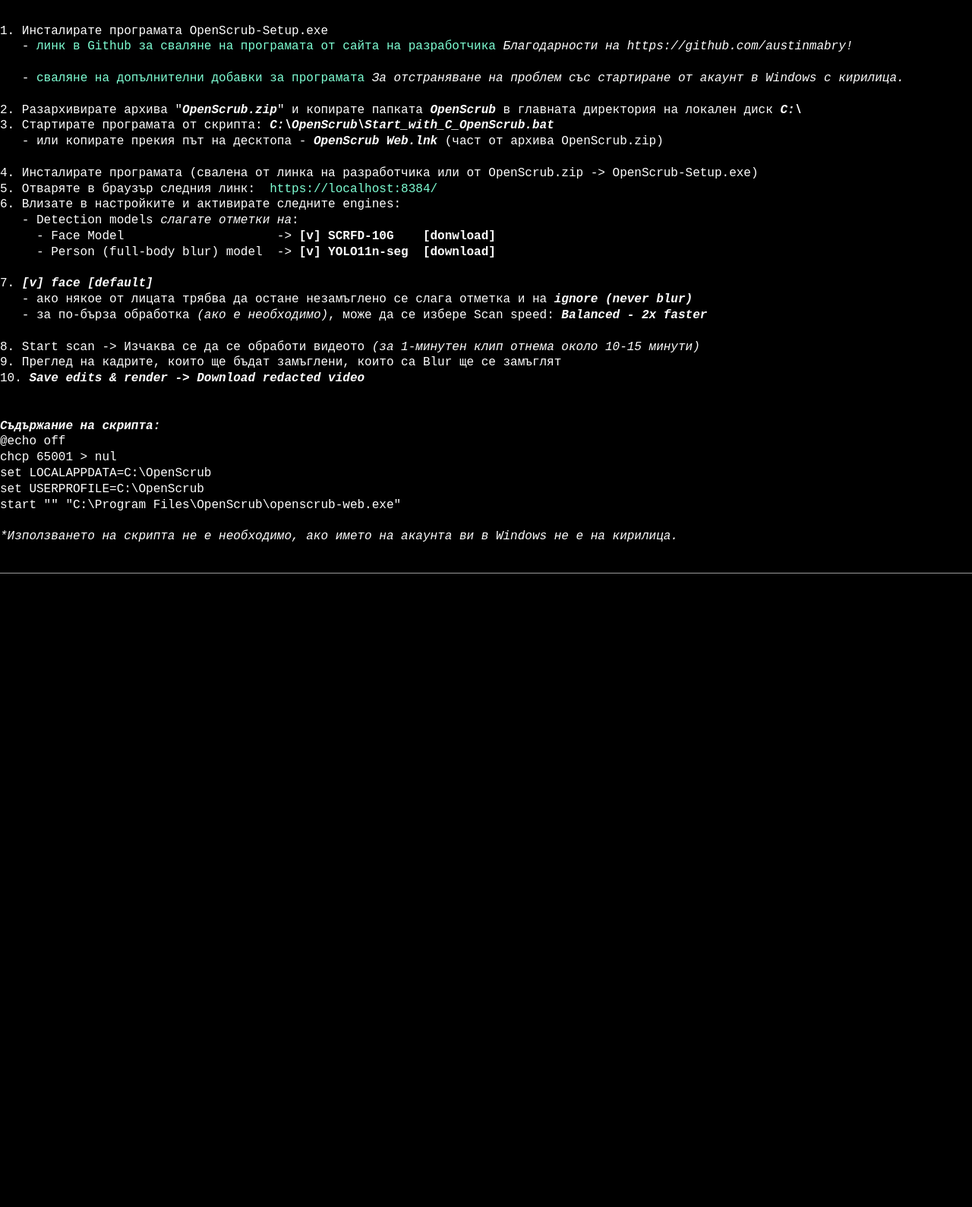
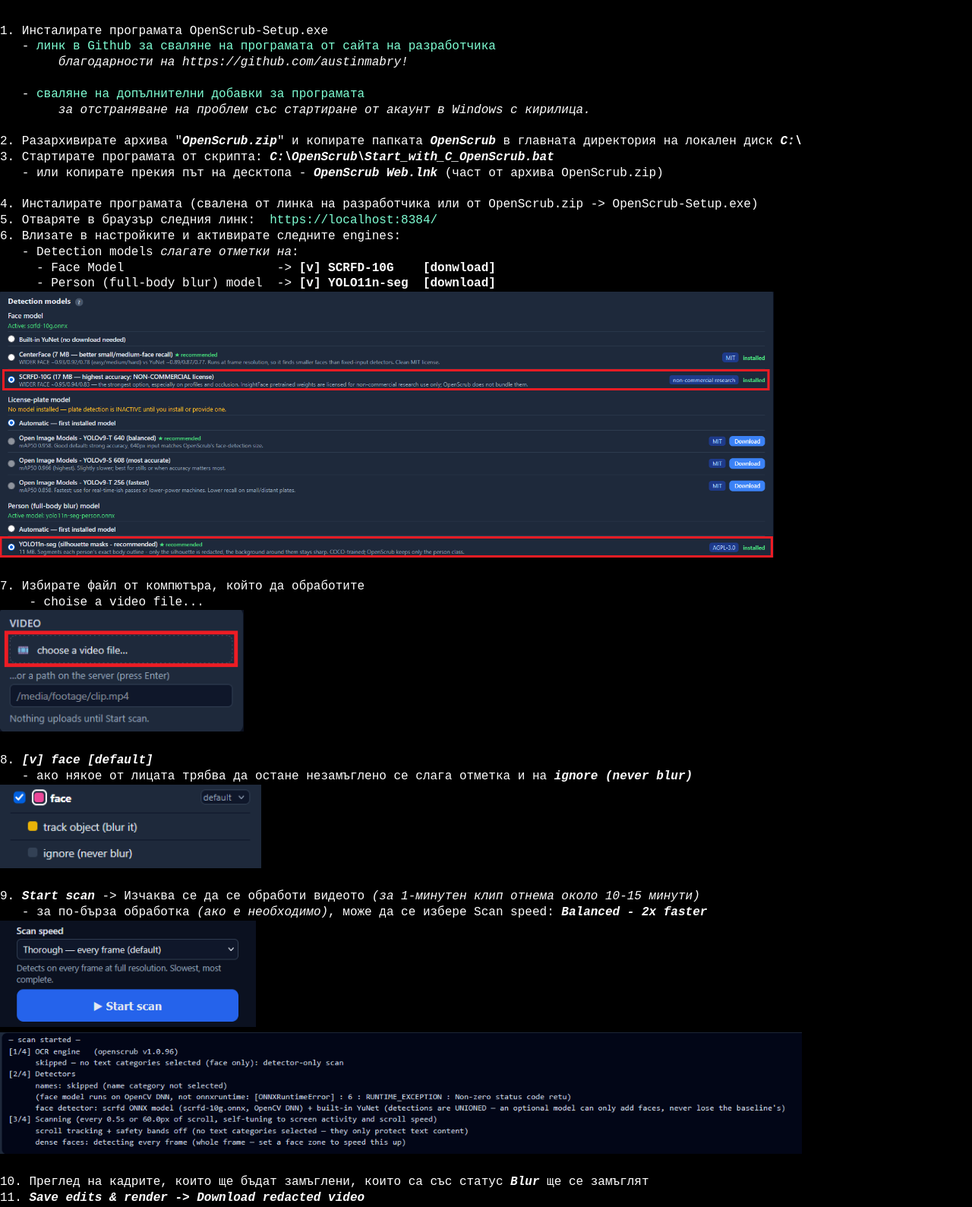
Before and after one commit to VladislavNedyalkovIvanov/home, a plain HTML site: page resources/text/software/5.OpenScrub.html in a window 1280 px wide. Shown: the part 260-1849 px from the top of the page at 76% size. Before the commit the page ends 1041 px from the top, so only its background shows below. Drawn offline with Linux system fonts and the light colour scheme.

Commit message:
Add files via upload

```diff
--- a/resources/text/software/5.OpenScrub.html
+++ b/resources/text/software/5.OpenScrub.html
@@ -26,9 +26,11 @@
         <pre>
 
 1. Инсталирате програмата OpenScrub-Setup.exe
-   - <a href="https://github.com/austinmabry/OpenScrub/releases/latest/download/OpenScrub-Setup.exe" target="_blank" rel="noopener noreferrer">линк в Github за сваляне на програмата от сайта на разработчика</a> <i>Благодарности на https://github.com/austinmabry!</i>
+   - <a href="https://github.com/austinmabry/OpenScrub/releases/latest/download/OpenScrub-Setup.exe" target="_blank" rel="noopener noreferrer">линк в Github за сваляне на програмата от сайта на разработчика</a>
+        <i>благодарности на https://github.com/austinmabry!</i>
 
-   - <a href="https://drive.google.com/file/d/1yk5JhHC_V4zAtBOwTvUMoOdIjqbWWze1/view?usp=sharing" target="_blank" rel="noopener noreferrer">сваляне на допълнителни добавки за програмата</a> <i>За отстраняване на проблем със стартиране от акаунт в Windows с кирилица.</i>
+   - <a href="https://drive.google.com/file/d/1yk5JhHC_V4zAtBOwTvUMoOdIjqbWWze1/view?usp=sharing" target="_blank" rel="noopener noreferrer">сваляне на допълнителни добавки за програмата</a>
+        <i>за отстраняване на проблем със стартиране от акаунт в Windows с кирилица.</i>
 
 2. Разархивирате архива "<b><i>OpenScrub.zip</i></b>" и копирате папката <b><i>OpenScrub</i></b> в главната директория на локален диск <b><i>C:\</i></b>
 3. Стартирате програмата от скрипта: <b><i>C:\OpenScrub\Start_with_C_OpenScrub.bat</i></b>
@@ -40,14 +42,23 @@
    - Detection models <i>слагате отметки на</i>:
      - Face Model                     -> <b>[v] SCRFD-10G    [donwload]</b>
      - Person (full-body blur) model  -> <b>[v] YOLO11n-seg  [download]</b>
+<a href="./img/5/1.Settings.png" target="_blank" rel="noopener noreferrer"><img class="png_files_350" title="" src="./img/5/1.Settings.png" alt=""> </a>
 
-7. <b><i>[v] face [default]</i></b>
+7. Избирате файл от компютъра, който да обработите
+    - choise a video file...
+<a href="./img/5/2.choise_a_video_file.png" target="_blank" rel="noopener noreferrer"><img class="png_files_160" title="" src="./img/5/2.choise_a_video_file.png" alt=""> </a>
+
+8. <b><i>[v] face [default]</i></b>
    - ако някое от лицата трябва да остане незамъглено се слага отметка и на <b><i>ignore (never blur)</i></b>
+<a href="./img/5/3.enable_face_detection.png" target="_blank" rel="noopener noreferrer"><img class="png_files_110" title="" src="./img/5/3.enable_face_detection.png" alt=""> </a>
+
+9. <b><i>Start scan</i></b> -> Изчаква се да се обработи видеото <i>(за 1-минутен клип отнема около 10-15 минути)</i>
    - за по-бърза обработка <i>(ако е необходимо)</i>, може да се избере Scan speed: <b><i>Balanced - 2x faster</i></b>
+<a href="./img/5/4.start_scan_choise_speed.png" target="_blank" rel="noopener noreferrer"><img class="png_files_140" title="" src="./img/5/4.start_scan_choise_speed.png" alt=""> </a>
+<a href="./img/5/5.scanning_started.png" target="_blank" rel="noopener noreferrer"><img class="png_files_160" title="" src="./img/5/5.scanning_started.png" alt=""> </a>
 
-8. Start scan -> Изчаква се да се обработи видеото <i>(за 1-минутен клип отнема около 10-15 минути)</i>
-9. Преглед на кадрите, които ще бъдат замъглени, които са Blur ще се замъглят
-10. <b><i>Save edits & render -> Download redacted video</i></b>
+10. Преглед на кадрите, които ще бъдат замъглени, които са със статус <b><i>Blur</i></b> ще се замъглят
+11. <b><i>Save edits & render -> Download redacted video</i></b>
 
 
 <b><i>Съдържание на скрипта:</i></b>
```
